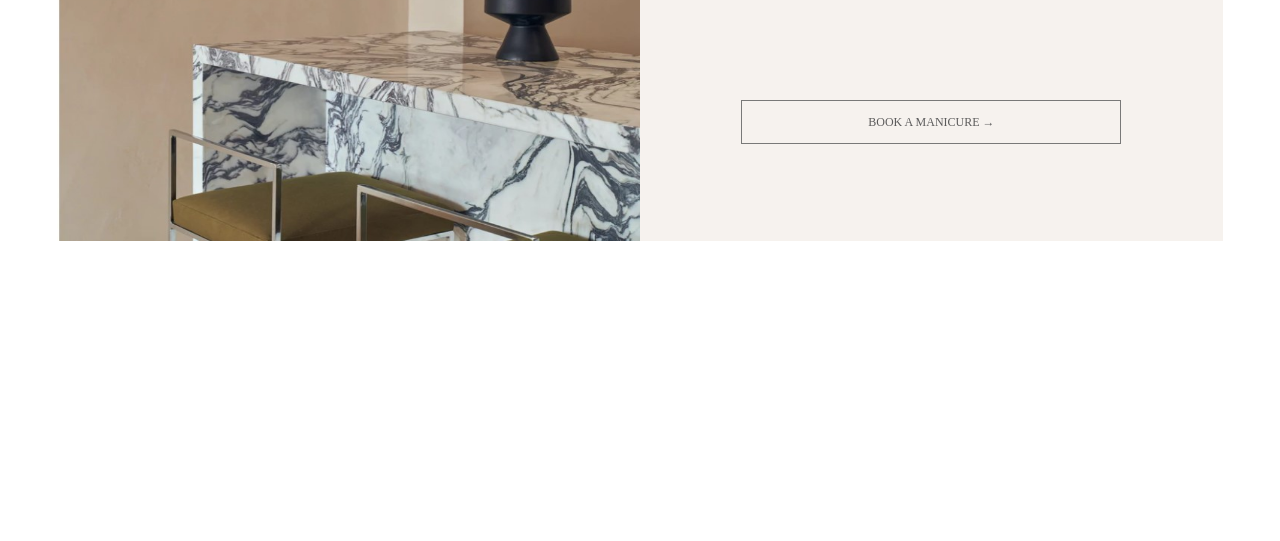
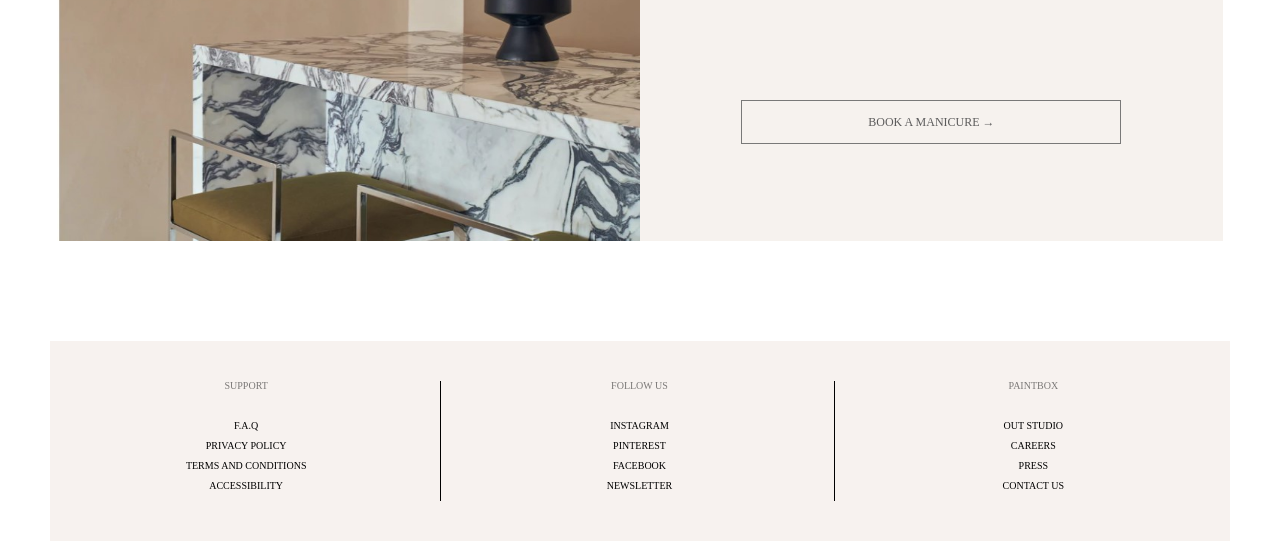
Before and after one commit to Nayoung-Gu/css-practice, a plain HTML site: page paintbox/index.html in a window 1280 px wide. Shown: the part 409-950 px from the top of the page. Before the commit the page ends 800 px from the top, so only its background shows below. Drawn offline with Linux system fonts and the light colour scheme.

Commit message:
added footer part

```diff
--- a/paintbox/index.html
+++ b/paintbox/index.html
@@ -32,5 +32,28 @@
         </div>
       </section>
     </main>
+    <footer>
+      <div class="footer__column column1">
+        <div class="footer__column__title">Support</div>
+        <span>F.A.Q</span>
+        <span>Privacy policy</span>
+        <span>Terms and conditions</span>
+        <span>Accessibility</span>
+      </div>
+      <div class="footer__column column2">
+        <div class="footer__column__title">Follow us</div>
+        <span>Instagram</span>
+        <span>Pinterest</span>
+        <span>Facebook</span>
+        <span>Newsletter</span>
+      </div>
+      <div class="footer__column column3">
+        <div class="footer__column__title">Paintbox</div>
+        <span>Out Studio</span>
+        <span>Careers</span>
+        <span>Press</span>
+        <span>Contact Us</span>
+      </div>
+    </footer>
   </body>
 </html>
--- a/paintbox/styles.css
+++ b/paintbox/styles.css
@@ -24,6 +24,7 @@ a {
 
 header {
   position: fixed;
+  z-index: 1;
   /* position: relative;
   top: 10; */
   width: 95%;
@@ -54,7 +55,7 @@ main {
   display: flex;
   flex-direction: column;
   align-items: center;
-  margin-top: 150px;
+  margin: 150px 0 100px 0;
 }
 
 section {
@@ -117,3 +118,38 @@ section div a {
   color: white;
   background-color: #2e2f2d;
 }
+
+footer {
+  text-transform: uppercase;
+  background-color: #f7f2ef;
+  display: flex;
+  justify-content: space-around;
+  align-items: center;
+
+  height: 200px;
+  margin: 0;
+  padding: 0;
+  font-size: 10px;
+  text-align: center;
+}
+
+.footer__column {
+  display: flex;
+  flex-direction: column;
+  width: 33%;
+}
+
+.footer__column__title {
+  opacity: 0.5;
+  margin-bottom: 30px;
+}
+
+footer span {
+  margin-bottom: 10px;
+  cursor: pointer;
+}
+
+footer .column1,
+footer .column2 {
+  border-right: 1px solid black;
+}
```
